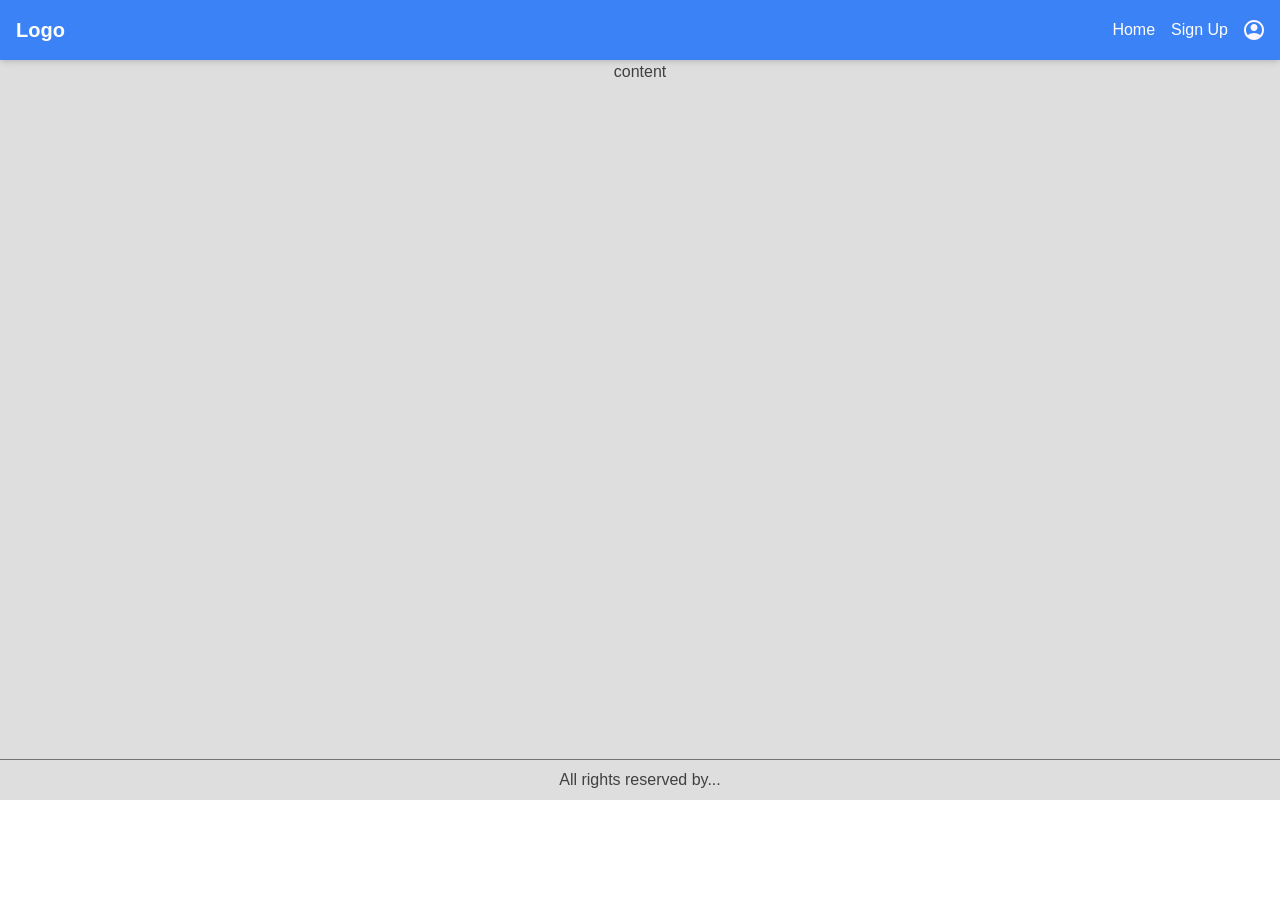
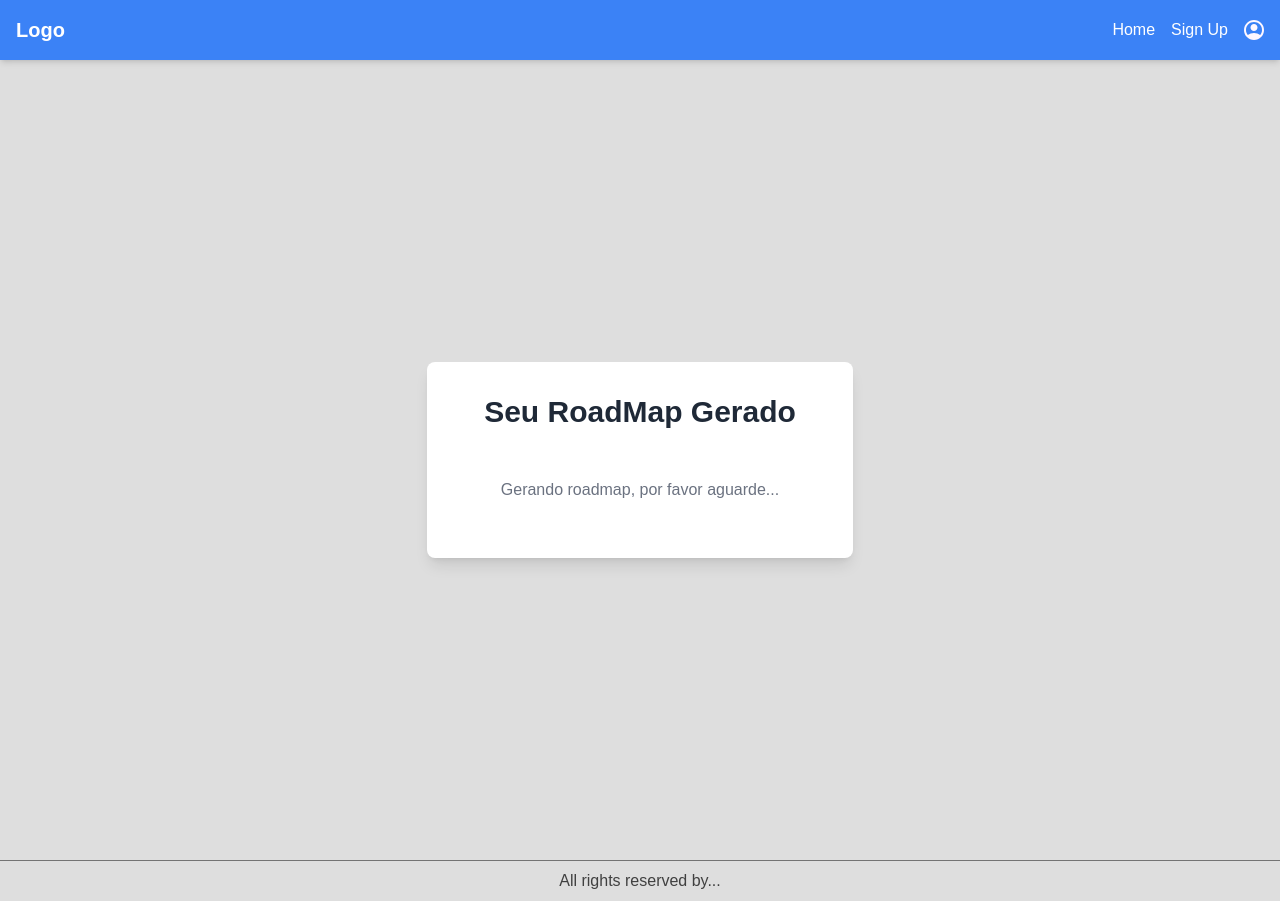
Before and after one commit to fiefaneves/RoadToDev, a Next.js app in the folder front-end/my-app/: page /roadMap in a window 1280 px wide. Before the commit the page ends 800 px from the top, so only its background shows below. Built offline with nearby package versions, Linux system fonts and the light colour scheme.

Commit message:
adding roadMap screen

```diff
--- /dev/null
+++ b/front-end/my-app/src/app/RoadMapContext.tsx
@@ -0,0 +1,35 @@
+"use client";
+
+import React, { createContext, useContext, useState, ReactNode } from "react";
+
+// Definindo o tipo do contexto para garantir que o estado do roadmap seja uma string
+interface RoadMapContextType {
+  roadmap: string; // Texto do roadmap gerado
+  setRoadmap: (roadmap: string) => void; // Função para atualizar o roadmap
+}
+
+// Criando o contexto, inicialmente sem valor (undefined)
+const RoadMapContext = createContext<RoadMapContextType | undefined>(undefined);
+
+// Hook personalizado para acessar o contexto
+export const useRoadMap = () => {
+  const context = useContext(RoadMapContext);
+
+  // Lançando erro caso o hook seja usado fora do RoadMapProvider
+  if (!context) {
+    throw new Error("useRoadMap deve ser usado dentro de um RoadMapProvider");
+  }
+
+  return context;
+};
+
+// Componente Provider que irá envolver a aplicação e fornecer o contexto
+export const RoadMapProvider = ({ children }: { children: ReactNode }) => {
+  const [roadmap, setRoadmap] = useState<string>(""); // Estado para armazenar o texto do roadmap gerado
+
+  return (
+    <RoadMapContext.Provider value={{ roadmap, setRoadmap }}>
+      {children} {/* Renderiza os filhos com o contexto acessível */}
+    </RoadMapContext.Provider>
+  );
+};
--- a/front-end/my-app/src/app/roadMap/page.tsx
+++ b/front-end/my-app/src/app/roadMap/page.tsx
@@ -1,13 +1,34 @@
-import React from 'react';
+"use client";
+
+import { useRoadMap } from "../RoadMapContext";
+import React from "react";
 
 const RoadMapPage = () => {
+    const { roadmap } = useRoadMap();
+    const [isLoading, setIsLoading] = React.useState<boolean>(false);
+
+    React.useEffect(() => {
+      if (!roadmap) {
+        setIsLoading(true);
+      } else {
+        setIsLoading(false);
+      }
+    }, [roadmap]);
+
     return (
-        <div className='justify-center'>
-            <p className='text-neutral-700 text-center'>
-                content
+      <div className="min-h-screen flex flex-col items-center justify-center py-8">
+        <div className="bg-white rounded-lg shadow-lg p-8 w-11/12 sm:w-3/4 md:w-2/3 lg:w-1/2 xl:w-1/3">
+          <h1 className="text-3xl font-semibold text-center text-gray-800 mb-6">Seu RoadMap Gerado</h1>
+          {isLoading ? (
+            <p className="text-gray-500 text-center px-4 py-6">Gerando roadmap, por favor aguarde...</p>
+          ) : (
+            <p className="text-gray-700 text-center px-4 py-6">
+              {roadmap ? roadmap : "Nenhum roadmap disponível. Por favor, tente novamente."}
             </p>
+          )}
         </div>
+      </div>
     );
-}
+};
 
 export default RoadMapPage;
--- a/front-end/my-app/src/app/signUp/page.tsx
+++ b/front-end/my-app/src/app/signUp/page.tsx
@@ -4,8 +4,11 @@ import React from "react";
 import { useForm } from "react-hook-form";
 import { Button } from "@/Components/ui/button";
 import { useRouter } from "next/navigation";
+import { useRoadMap } from "../RoadMapContext";
 
 const SignUpPage = () => {
+  const [loading, setLoading] = React.useState(false);
+  const { setRoadmap } = useRoadMap();
   const router = useRouter();
 
   const {
@@ -14,11 +17,11 @@ const SignUpPage = () => {
     reset,
     formState: { errors },
   } = useForm({
-    defaultValues:{
-        name: "",
-        interest: "",
-        experience: "",
-        technology: "",
+    defaultValues: {
+      name: "",
+      interest: "",
+      experience: "",
+      technology: "",
     },
   });
 
@@ -26,6 +29,7 @@ const SignUpPage = () => {
     const queryDescription = `${data.name} quer aprender ${data.technology} na área de ${data.interest} com experiência ${data.experience}`;
 
     console.log("Query description:", queryDescription);
+    setLoading(true);
 
     try {
       const response = await fetch("http://localhost:3005/generate", {
@@ -36,17 +40,34 @@ const SignUpPage = () => {
         body: JSON.stringify({ queryDescription }),
       });
 
+      console.log("Status da resposta:", response.status);
       if (!response.ok) {
         throw new Error("Failed to generate roadmap");
       }
 
       const result = await response.json();
-      console.log("Generated roadmap:", result);
+      console.log("Resultado da API:", result);
 
-      alert("Roadmap generated successfully");
+      if (typeof result !== 'object' || result === null) {
+        alert("Estrutura de resposta inválida: resposta não é um objeto");
+        return;
+      }
+
+      if (result && result.hasOwnProperty("response")) {
+        const roadmapDescription = result.response;
+        setRoadmap(roadmapDescription);
+        console.log("Roadmap atualizado:", roadmapDescription);
+        reset();
+        router.push("/roadMap");
+      } else {
+        console.log("Estrutura da resposta:", result);
+        alert("Falha ao gerar roadmap - Campo `response` não encontrado");
+      }
     } catch (error) {
-      console.error("Error:", error);
-      alert("An error occurred while generating the roadmap");
+      console.error("Erro:", error);
+      alert("Ocorreu um erro ao gerar o roadmap");
+    } finally {
+      setLoading(false);
     }
   };
 
```
Also changed, not shown: front-end/my-app/src/app/layout.tsx (+8 -4 lines).
